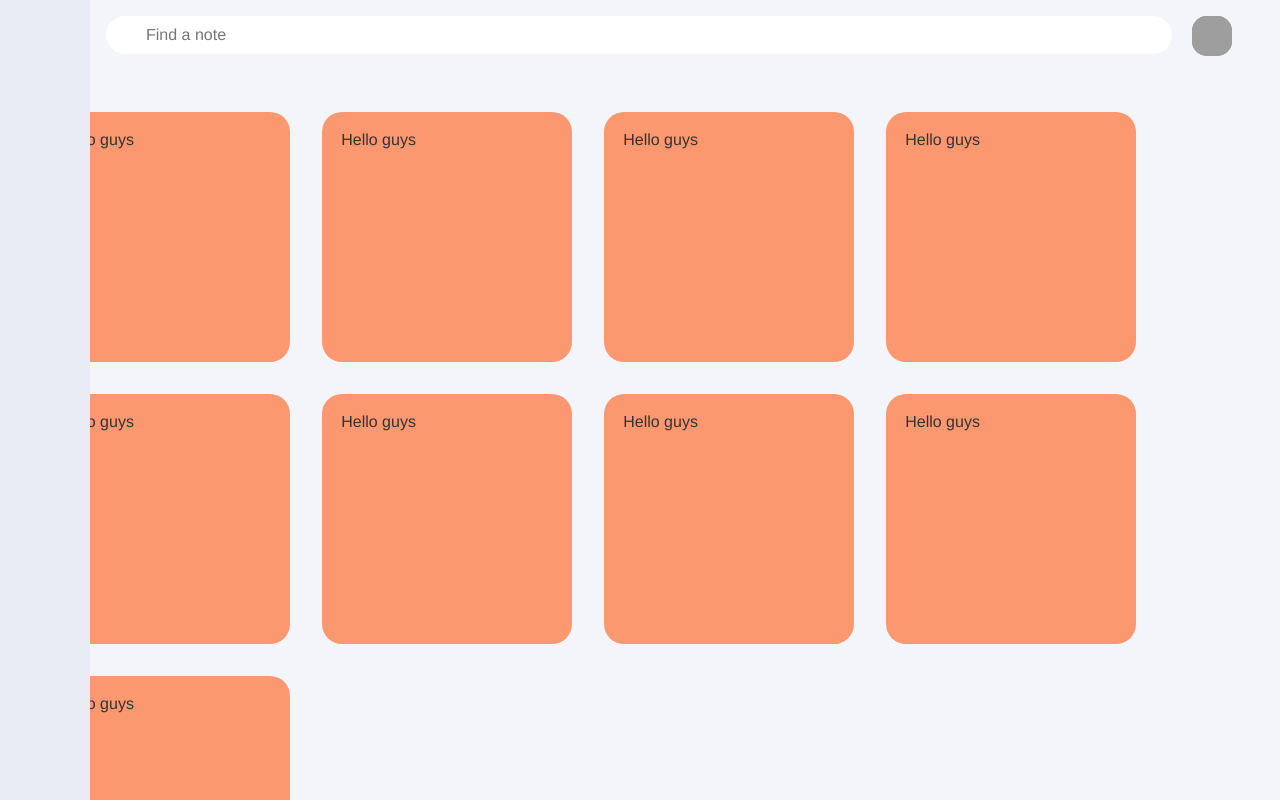
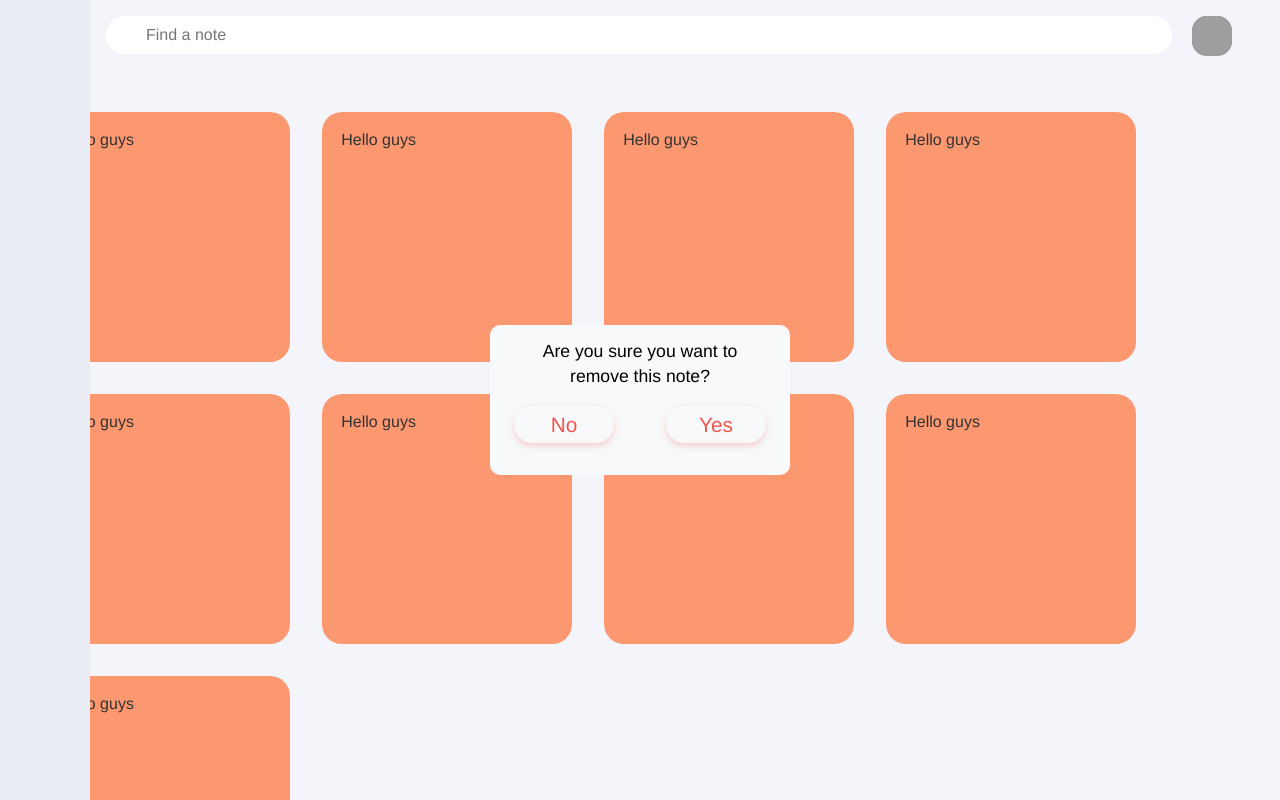
Before and after one commit to bilkn/cloud-note, a React (Create React App) app: page / in a window 1280 px wide. Shown: the top 800 px of the page. Built offline with nearby package versions, Linux system fonts and the light colour scheme; grey boxes are pictures that could not be loaded; some icons are missing.

Commit message:
style: dialog component

```diff
--- a/src/components/dialog/styles/dialog.js
+++ b/src/components/dialog/styles/dialog.js
@@ -1,41 +1,41 @@
 import styled from 'styled-components/macro';
 
 export const Container = styled.div`
-  background: gray;
+  background: #f7f9fa;
   border-radius: 10px;
-  height: 130px;
+  height: ${(props) => props.height + 'px'};
   left: 50%;
-  margin-top: -65px;
-  margin-left: -115px;
-  padding: 0.9rem;
+  margin-top: ${(props) => -(+props.height / 2) + 'px'};
+  margin-left: ${(props) => -(+props.width / 2) + 'px'};
+  padding: 0.9em 1.5em;
   position: fixed;
   top: 50%;
-  width: 230px;
+  width: ${(props) => props.width + 'px'};
   z-index: 100;
 `;
 
 export const Box = styled.div`
   display: flex;
   justify-content: space-between;
-  padding: 0 2.5rem;
 `;
 
 export const Text = styled.p`
   color: black;
-  font-size: 1.2rem;
-  margin-bottom: 1rem;
+  font-size: 1.1rem;
+  margin-bottom: 1em;
   text-align: center;
 `;
 
 export const Button = styled.button`
-  background: #114b10c9;
-  border-radius: 5px;
-  color: #f3f3f3;
+  background: #f7f9fa;
+  border-radius: 20px;
+  box-shadow: 0 3px 6px rgba(241, 85, 76, 0.25);
+  color: #f1554c;
   font-size: 1.3rem;
-  padding: 0.3rem 0;
+  padding: 0.3em 0;
   text-align: center;
   transition: background 100ms ease;
-  width: 60px;
+  width: 100px;
   &:hover {
     background: none;
   }
--- a/src/pages/home.js
+++ b/src/pages/home.js
@@ -1,5 +1,5 @@
 import React from 'react';
-import { Backdrop, Wrapper } from '../components';
+import { Backdrop, Wrapper, Dialog } from '../components';
 import {
   HeaderContainer,
   MenuContainer,
@@ -7,12 +7,31 @@
   SidebarContainer,
 } from '../containers';
 import devices from '../devices';
-import "styled-components/macro"
+import 'styled-components/macro';
 
 export default function Home() {
   return (
     <>
-
+      <Dialog height="150" width="300">
+        <Dialog.Text>Are you sure you want to remove this note?</Dialog.Text>
+        <Dialog.Box>
+          <Dialog.Button
+            css={`
+              background: #f1554c;
+              color: #f7f9fa;
+            `}
+          >
+            No
+          </Dialog.Button>
+          <Dialog.Button
+            css={`
+              box-shadow: 0 3px 6px rgba(30, 38, 56, 0.08);
+            `}
+          >
+            Yes
+          </Dialog.Button>
+        </Dialog.Box>
+      </Dialog>
       <SidebarContainer />
       <HeaderContainer />
       <Wrapper
```
